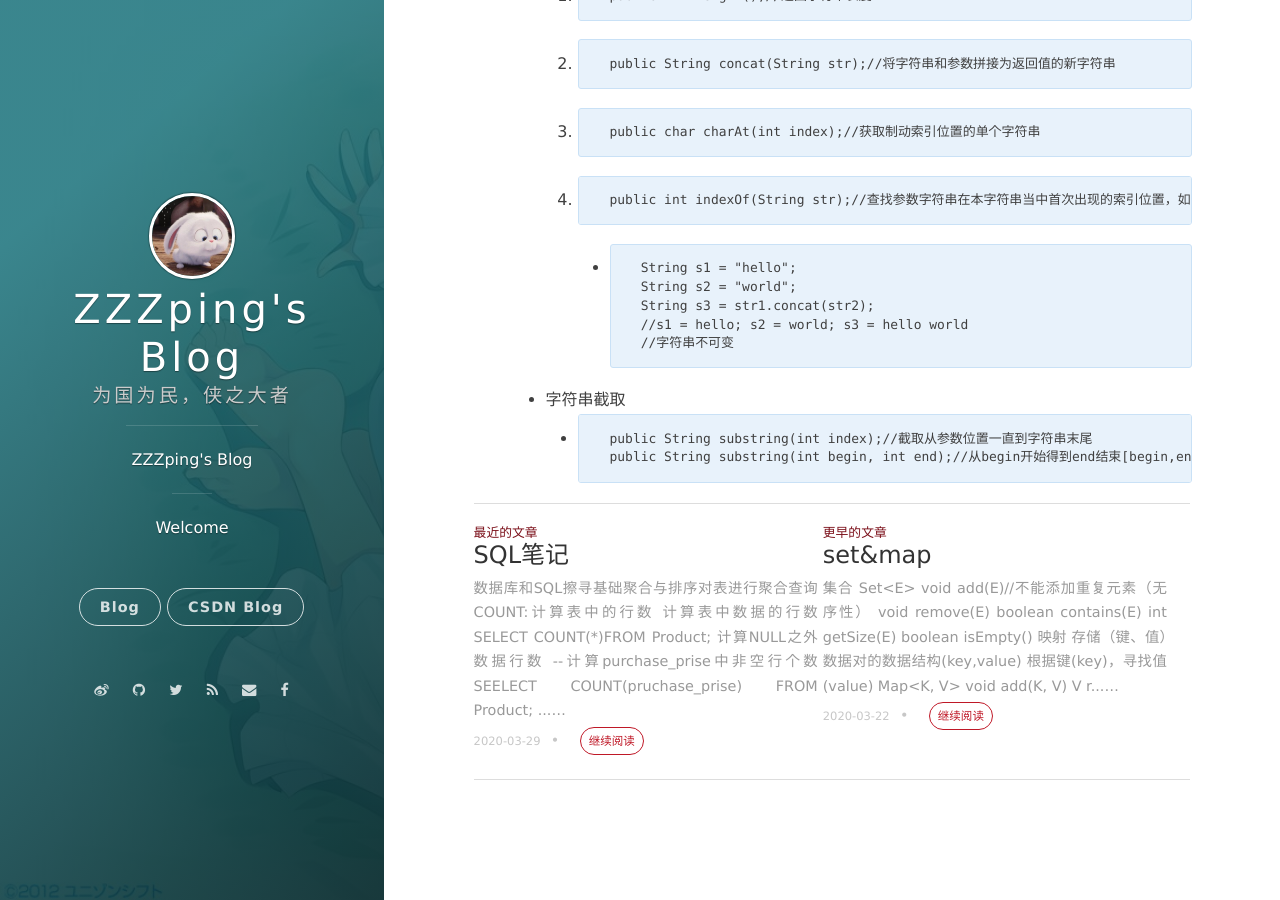
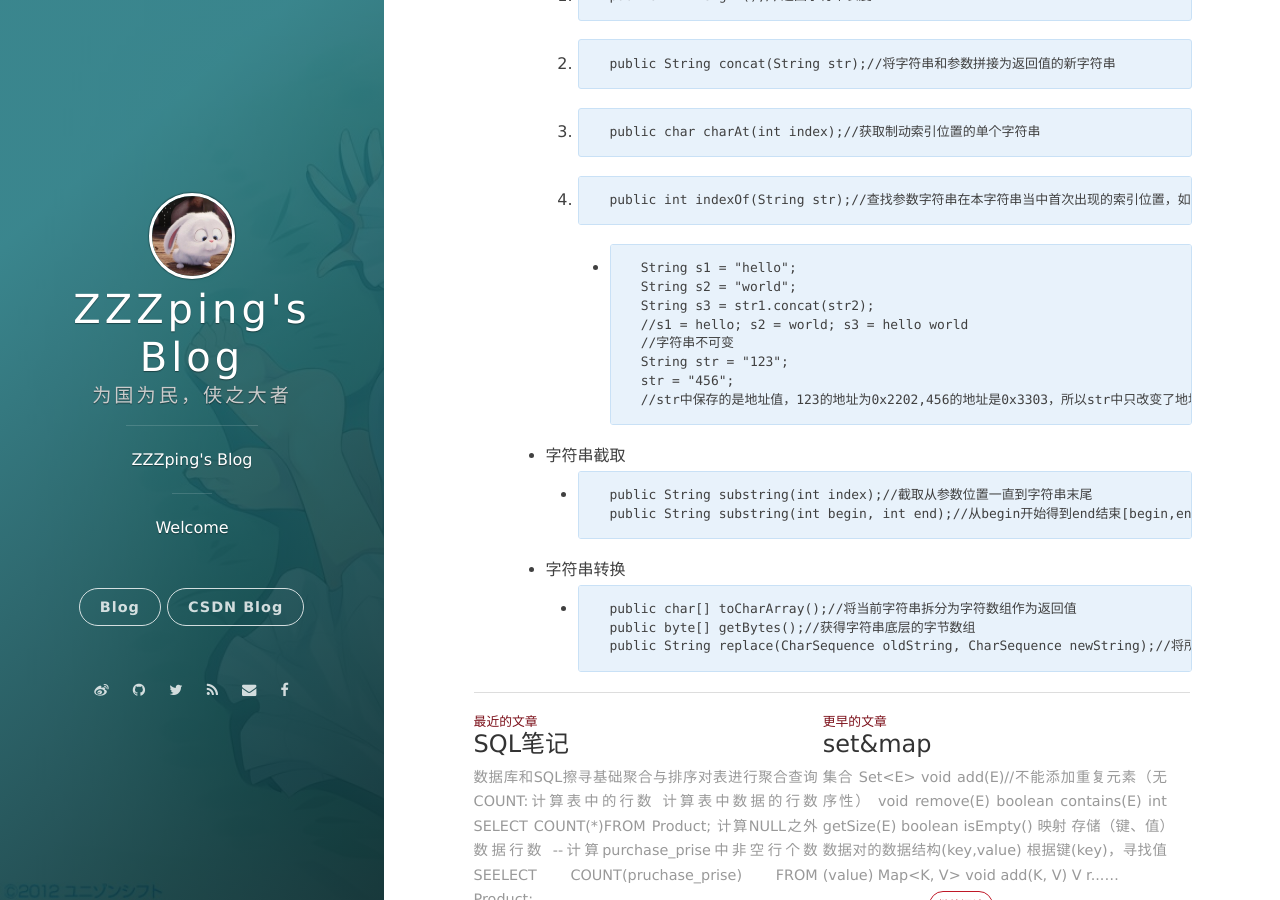
Before and after one commit to ZZZping/ZZZping.github.io, a Jekyll site: the page built from _posts/2020-03-25-Java5-API.md, in a window 1280 px wide and 900 px high, scrolled down 4430 px. Built offline with Jekyll 4.4.1, drawn with Linux system fonts in a browser that asks for light colours; nearby versions of some CDN libraries; comment, search, counter and statistics services are not loaded.

Commit message:
Update 2020-03-25-Java5-API.md

````diff
--- a/_posts/2020-03-25-Java5-API.md
+++ b/_posts/2020-03-25-Java5-API.md
@@ -220,6 +220,9 @@ date: 2020-03-25 15:28:24.000000000 +09:00
           String s3 = str1.concat(str2);
           //s1 = hello; s2 = world; s3 = hello world
           //字符串不可变
+          String str = "123";
+          str = "456";
+          //str中保存的是地址值，123的地址为0x2202,456的地址是0x3303，所以str中只改变了地址值，没改变字符串
          ```
       + 字符串截取
          +
@@ -227,3 +230,10 @@ date: 2020-03-25 15:28:24.000000000 +09:00
           public String substring(int index);//截取从参数位置一直到字符串末尾
           public String substring(int begin, int end);//从begin开始得到end结束[begin,end),包含左边，不包含右边
          ```
+      + 字符串转换
+         +
+         ```
+          public char[] toCharArray();//将当前字符串拆分为字符数组作为返回值
+          public byte[] getBytes();//获得字符串底层的字节数组
+          public String replace(CharSequence oldString, CharSequence newString);//将所有出现的老字符串替换为新的字符串
+         ```
````
